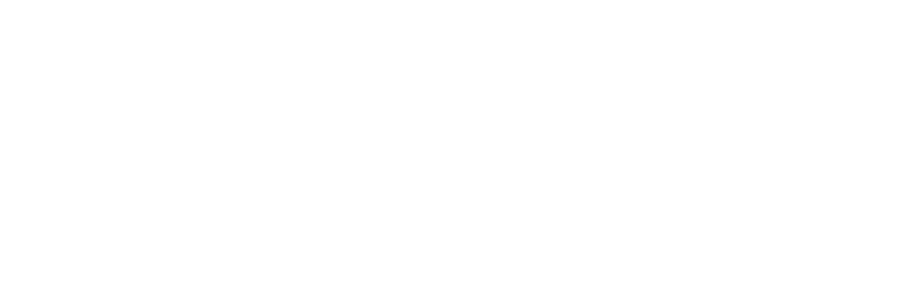
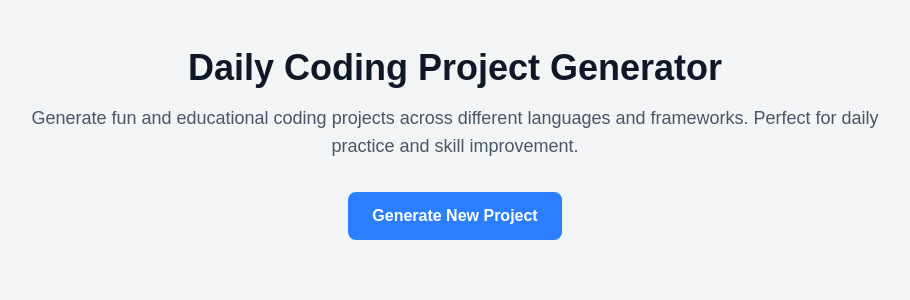
Before and after one commit to onesmuskipchumba0/nova-tasks-ai, a Next.js app: page / in a window 1280 px wide. Shown: the top 300 px of the page, without its empty margins (185-1095 px from the left). Built offline with nearby package versions, Linux system fonts and the light colour scheme.

Commit message:
add AI returns outputs

```diff
--- /dev/null
+++ b/app/api/generate-project/route.ts
@@ -0,0 +1,26 @@
+import { OpenAIModel } from '@/utils/openai';
+import { NextResponse } from 'next/server';
+
+export async function GET() {
+  console.log('API route: Received project generation request');
+
+  try {
+    const projectData = await OpenAIModel();
+    console.log('API route: Received OpenAI response:', projectData);
+
+    if (!projectData) {
+      throw new Error('No data received from OpenAI');
+    }
+
+    const parsedData = JSON.parse(projectData);
+    console.log('API route: Successfully parsed JSON data');
+
+    return NextResponse.json(parsedData);
+  } catch (error) {
+    console.error('API route error:', error);
+    return NextResponse.json(
+      { error: 'Failed to generate project', details: error.message },
+      { status: 500 }
+    );
+  }
+}
--- a/app/page.tsx
+++ b/app/page.tsx
@@ -1,9 +1,93 @@
-
+'use client'
+import { useState } from 'react';
 
 export default function Home() {
+  const [project, setProject] = useState(null);
+  const [loading, setLoading] = useState(false);
+  const [error, setError] = useState(null);
+
+  const generateProject = async () => {
+    setLoading(true);
+    setError(null);
+    console.log('Generating new project...');
+
+    try {
+      const response = await fetch('/api/generate-project');
+      console.log('API Response status:', response.status);
+
+      if (!response.ok) {
+        throw new Error(`HTTP error! status: ${response.status}`);
+      }
+
+      const data = await response.json();
+      console.log('Received project data:', data);
+      setProject(data);
+    } catch (error) {
+      console.error('Error generating project:', error);
+      setError(error.message);
+    } finally {
+      setLoading(false);
+    }
+  };
+
   return (
-    <div>
+    <div className="min-h-screen bg-gray-100 py-12 px-4 sm:px-6 lg:px-8">
+      <div className="max-w-4xl mx-auto">
+        <div className="text-center">
+          <h1 className="text-4xl font-bold text-gray-900 mb-4">
+            Daily Coding Project Generator
+          </h1>
+          <p className="text-lg text-gray-600 mb-8">
+            Generate fun and educational coding projects across different languages and frameworks.
+            Perfect for daily practice and skill improvement.
+          </p>
 
+          <button
+            onClick={generateProject}
+            className="bg-blue-500 hover:bg-blue-700 text-white font-bold py-3 px-6 rounded-lg"
+            disabled={loading}
+          >
+            {loading ? 'Generating...' : 'Generate New Project'}
+          </button>
+
+          {error && (
+            <div className="mt-4 p-4 bg-red-100 text-red-700 rounded-lg">
+              Error: {error}
+            </div>
+          )}
+
+          {loading && (
+            <div className="mt-8 text-center">
+              <div className="inline-block animate-spin rounded-full h-8 w-8 border-t-2 border-b-2 border-blue-500"></div>
+              <p className="mt-2 text-gray-600">Generating your project...</p>
+            </div>
+          )}
+
+          {project && (
+            <div className="mt-8 bg-white p-6 rounded-lg shadow-lg text-left">
+              <h2 className="text-2xl font-bold mb-4">{project.title}</h2>
+              <div className="mb-4">
+                <span className="font-semibold">Technology:</span> {project.technology}
+              </div>
+              <div className="mb-4">
+                <span className="font-semibold">Difficulty:</span> {project.difficulty}
+              </div>
+              <div className="mb-4">
+                <h3 className="font-semibold mb-2">Description:</h3>
+                <p className="text-gray-700">{project.description}</p>
+              </div>
+              <div className="mb-4">
+                <h3 className="font-semibold mb-2">Key Learning Points:</h3>
+                <ul className="list-disc pl-5">
+                  {project.learningPoints?.map((point, index) => (
+                    <li key={index} className="text-gray-700">{point}</li>
+                  ))}
+                </ul>
+              </div>
+            </div>
+          )}
+        </div>
+      </div>
     </div>
   );
 }
--- a/utils/openai.ts
+++ b/utils/openai.ts
@@ -1,21 +1,60 @@
 import OpenAI from "openai";
 
-export async function OpenAIModel(prompt: string){
-    const client  = new OpenAI({
-        baseURL:"https://models.inference.ai.azure.com",
+export async function OpenAIModel(prompt: string = "Generate a coding project"){
+    console.log('OpenAI: Initializing with prompt:', prompt);
+
+    try {
+        const client = new OpenAI({
+            baseURL: "https://models.inference.ai.azure.com",
             apiKey: process.env.OPENAI_API_KEY,
-    })
+        });
 
+        console.log('OpenAI: Client initialized');
+
+        if (!process.env.OPENAI_API_KEY) {
+            throw new Error('OPENAI_API_KEY is not configured');
+        }
+
+        const projectPrompt = `You must return a valid JSON object with the following structure, and nothing else. No markdown, no backticks:
+        {
+          "title": "Project title",
+          "technology": "Main technology/framework used",
+          "difficulty": "beginner|intermediate|advanced",
+          "description": "Detailed project description",
+          "learningPoints": ["array", "of", "learning", "points"],
+          "estimatedTime": "estimated completion time"
+        }
+
+        Generate a fun and practical coding project.`;
+
+        console.log('OpenAI: Sending request to API');
         const response = await client.chat.completions.create({
             model: "gpt-4o",
             messages:[
-            {role: "system", content:"You are a helpful assistant who generates JSON data"},
-            { role:"user", content: `${prompt}, please generate this in JSON format and not as markdown or with backticks` }
+                {
+                    role: "system",
+                    content: "You are a JSON-only API that generates coding project ideas. Always respond with valid JSON only."
+                },
+                {role: "user", content: projectPrompt}
             ],
-        temperature: 1,
+            temperature: 0.7,
             max_tokens: 4096,
-        top_p: 1
-    })
+            top_p: 1,
+            response_format: { type: "json_object" }  // Force JSON response
+        });
 
-    return response.choices[0].message.content
+        const content = response.choices[0].message.content;
+
+        // Validate JSON
+        try {
+            const parsedJson = JSON.parse(content);
+            return JSON.stringify(parsedJson);
+        } catch (parseError) {
+            console.error('Failed to parse OpenAI response as JSON:', content);
+            throw new Error('Invalid JSON response from OpenAI');
         }
+    } catch (error) {
+        console.error('OpenAI error:', error);
+        throw error;
+    }
+}
```
Lines whose indentation alone changed are shown as unchanged.
